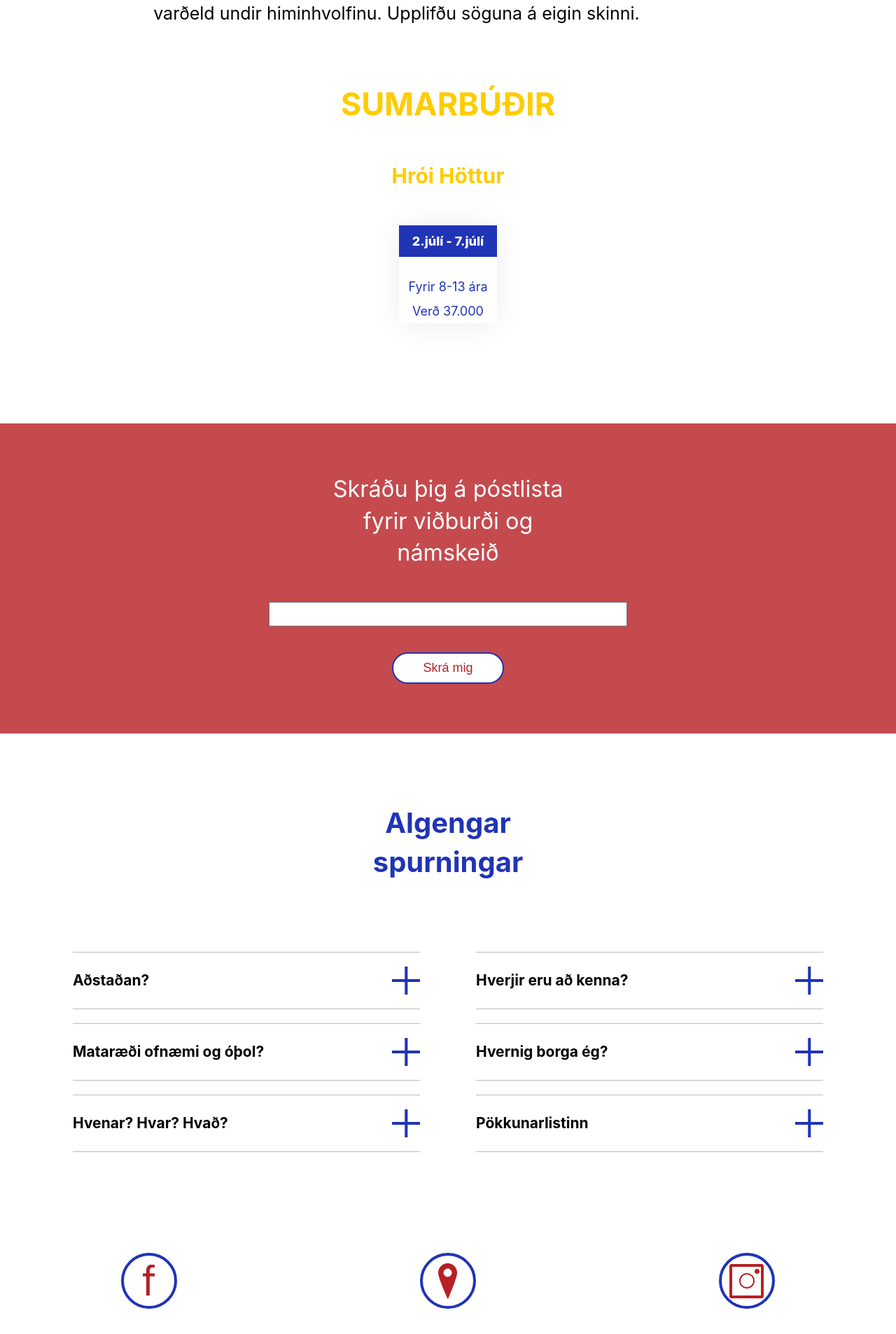
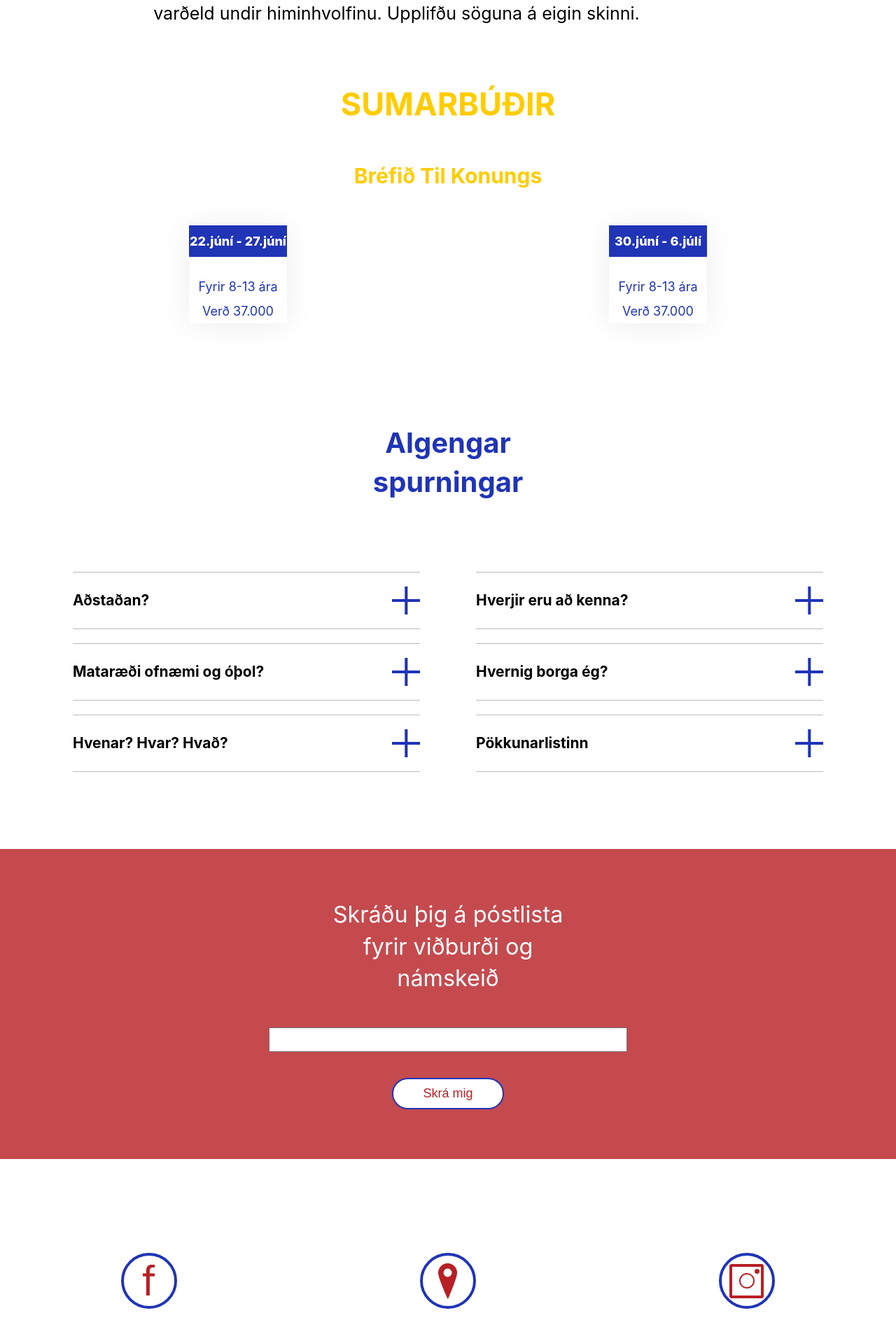
Before and after one commit to viktorhollanders/soguheimar, a Jekyll site: the page built from sumarbudir.html, in a window 1280 px wide. Shown: the part 1637-3543 px from the top of the page at 70% size. Built offline with Jekyll 4.4.1, drawn with Linux system fonts in a browser that asks for light colours.

Commit message:
add new couses

```diff
--- a/_sass/_email.scss
+++ b/_sass/_email.scss
@@ -6,6 +6,7 @@
   background: hsl(358, 51%, 53%);
   width: 100%;
   height: 443px;
+  margin-top: 100px;
 }
 
 .email-signup-title {
--- a/_sass/course.scss
+++ b/_sass/course.scss
@@ -25,8 +25,12 @@
 
 .index-content__courses {
   display: grid;
-  justify-content: space-around;
-  flex-wrap: wrap;
+  grid-template-columns: 1fr;
+}
+
+.courses-anchor {
+  margin-bottom: 45px;
+  justify-self: center;
 }
 
 .course {
@@ -107,11 +111,17 @@
   opacity: 1;
 }
 
-@media screen and (min-width: 1000px) {
+@media screen and (min-width: 700px) {
   .index-content__courses {
-    padding: 0 200px;
+    grid-template-columns: 1fr 1fr;
   }
 
+  .courses-anchor {
+    margin-bottom: 0px;
+  }
+}
+
+@media screen and (min-width: 1000px) {
   .index-content__courses__sub-title {
     padding: 0 30vw;
   }
--- a/_sass/faq.scss
+++ b/_sass/faq.scss
@@ -1,7 +1,3 @@
-.faq-wrapper {
-  margin: 100px 0 0 0;
-}
-
 .faq-title {
   font-size: 40px;
   text-align: center;
--- a/index.html
+++ b/index.html
@@ -3,7 +3,7 @@ layout: default
 ---
 <section class="index-hero index-bg">
   {% include header.html %}
-  <h2 class="index-hero__subtitle">Komdu með og <br> ævintýri</h2>
+  <h2 class="index-hero__subtitle">Komdu með og <br> uplifðu ævintýri</h2>
 </section>
 
 <div class="index-content">
@@ -34,7 +34,7 @@ layout: default
             <div class="index-course__button">
               <a
               class="index-course__button-link mobile-course-link-direct"
-              href="https://docs.google.com/forms/d/e/1FAIpQLSeWWHeCkFVsPJUdMaH1LOYH40OaV8MrNOuLlsZbnjcXfjyYmw/viewform"
+              href="#"
               target="_blank"
               rel="noopener noreferrer">
                 SKRÁ NÚNA
--- a/sumarbudir.html
+++ b/sumarbudir.html
@@ -4,7 +4,7 @@ layout: default
 
 <section class="index-hero sumarbudir-bg">
   {% include header.html %}
-  <h2 class="index-hero__subtitle ">
+  <h2 class="index-hero__subtitle">
     Upplifðu söguna <br />
     á eigin skinni
   </h2>
@@ -37,19 +37,34 @@ layout: default
     eigin skinni.
   </p>
 
-  <div class="index-content__courses-container">
+  <div class="index-content__courses-container" id="summercamp">
     <h1 class="index-content__courses__title">Sumarbúðir</h1>
-    <h2 class="index-content__courses__sub-title">Hrói Höttur</h2>
+    <h2 class="index-content__courses__sub-title">Bréfið Til Konungs</h2>
     <div class="index-content__courses">
       <a
         class="courses-anchor"
-        href="https://docs.google.com/forms/d/e/1FAIpQLSeWWHeCkFVsPJUdMaH1LOYH40OaV8MrNOuLlsZbnjcXfjyYmw/viewform"
+        href="#"
         target="_blank"
         rel="noopener noreferrer"
       >
         <div class="course accept">
           <div class="course-date-background">
-            <p class="course-date">2.júlí - 7.júlí</p>
+            <p class="course-date">22.júní - 27.júní</p>
+          </div>
+          <p class="course-info">Fyrir 8-13 ára</p>
+          <p class="course-info">Verð 37.000</p>
+        </div>
+      </a>
+
+      <a
+        class="courses-anchor"
+        href="#"
+        target="_blank"
+        rel="noopener noreferrer"
+      >
+        <div class="course accept">
+          <div class="course-date-background">
+            <p class="course-date">30.júní - 6.júlí</p>
           </div>
           <p class="course-info">Fyrir 8-13 ára</p>
           <p class="course-info">Verð 37.000</p>
@@ -59,4 +74,4 @@ layout: default
   </div>
 </div>
 
-{% include email.html %} {% include faq-sumarbudir.html %}
+{% include faq-sumarbudir.html %} {% include email.html %}
```
Also changed, not shown: other parts of index.html (+1 -1 lines), umokkur.html (+17 -0 lines), imagesStaff/arna.jpg (added), imagesStaff/ivar.jpg (deleted).
